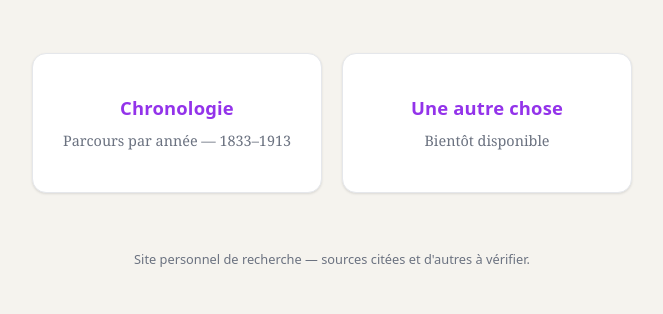
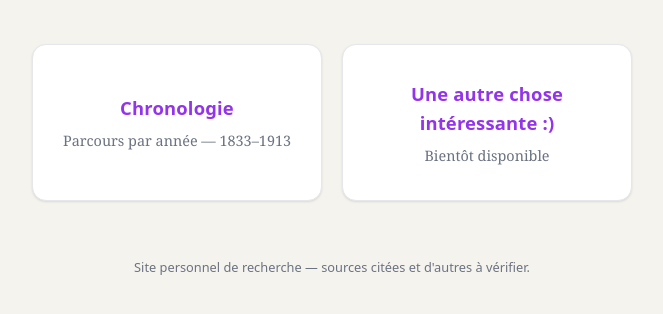
Before and after one commit to ynatalygd/sads, a plain HTML site: page index.html in a window 1280 px wide. Shown: the part 350-664 px from the top of the page, without its empty margins (308-971 px from the left). Drawn offline with Linux system fonts and the light colour scheme.

Commit message:
Update index.html

```diff
--- a/index.html
+++ b/index.html
@@ -22,7 +22,7 @@
       <span class="landing__card-desc">Parcours par année — 1833–1913</span>
     </a>
     <a href="luz-i-sombra.html" class="landing__card">
-      <span class="landing__card-title">Une autre chose</span>
+      <span class="landing__card-title">Une autre chose intéressante :)</span>
       <span class="landing__card-desc">Bientôt disponible</span>
     </a>
   </nav>
```
